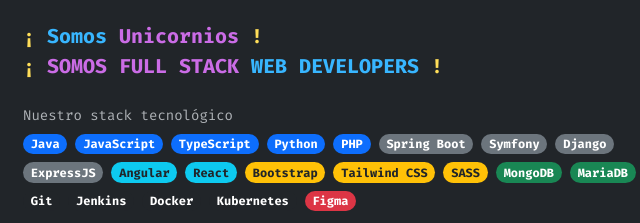
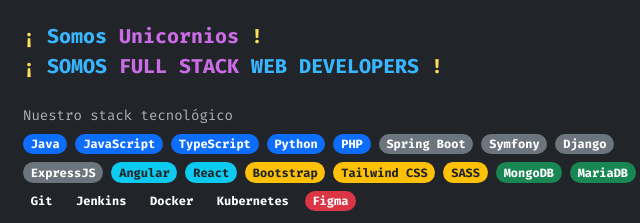
Before and after one commit to AlixarCoders/AlixarCodersWebPage, a plain HTML site: page index.html in a window 1280 px wide. Shown: the part 562-785 px from the top of the page, 59-699 px from the left. Drawn offline with nearby package versions, Linux system fonts and the light colour scheme.

Commit message:
fix color en SOMOS

```diff
--- a/index.html
+++ b/index.html
@@ -167,7 +167,7 @@
                 <span class="text-accent">!</span>
                 <br>
                 <span class="text-accent">¡</span>
-                <span class="text-ac-violet">SOMOS</span>
+                <span class="text-ac-blue">SOMOS</span>
                 <span class="text-ac-violet">FULL STACK</span>
                 <span class="text-ac-blue">WEB DEVELOPERS</span>
                 <span class="text-accent">!</span>
```
